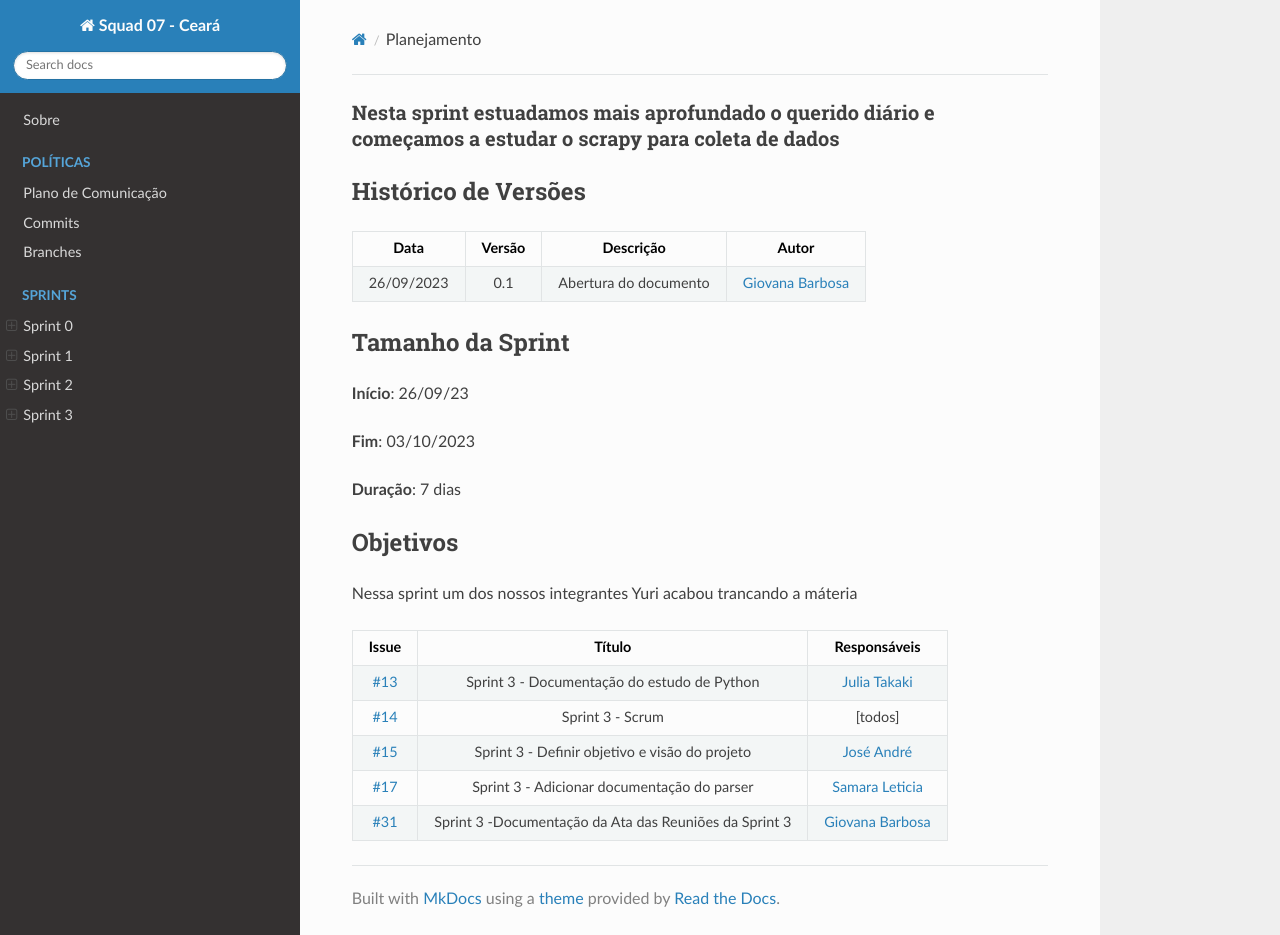
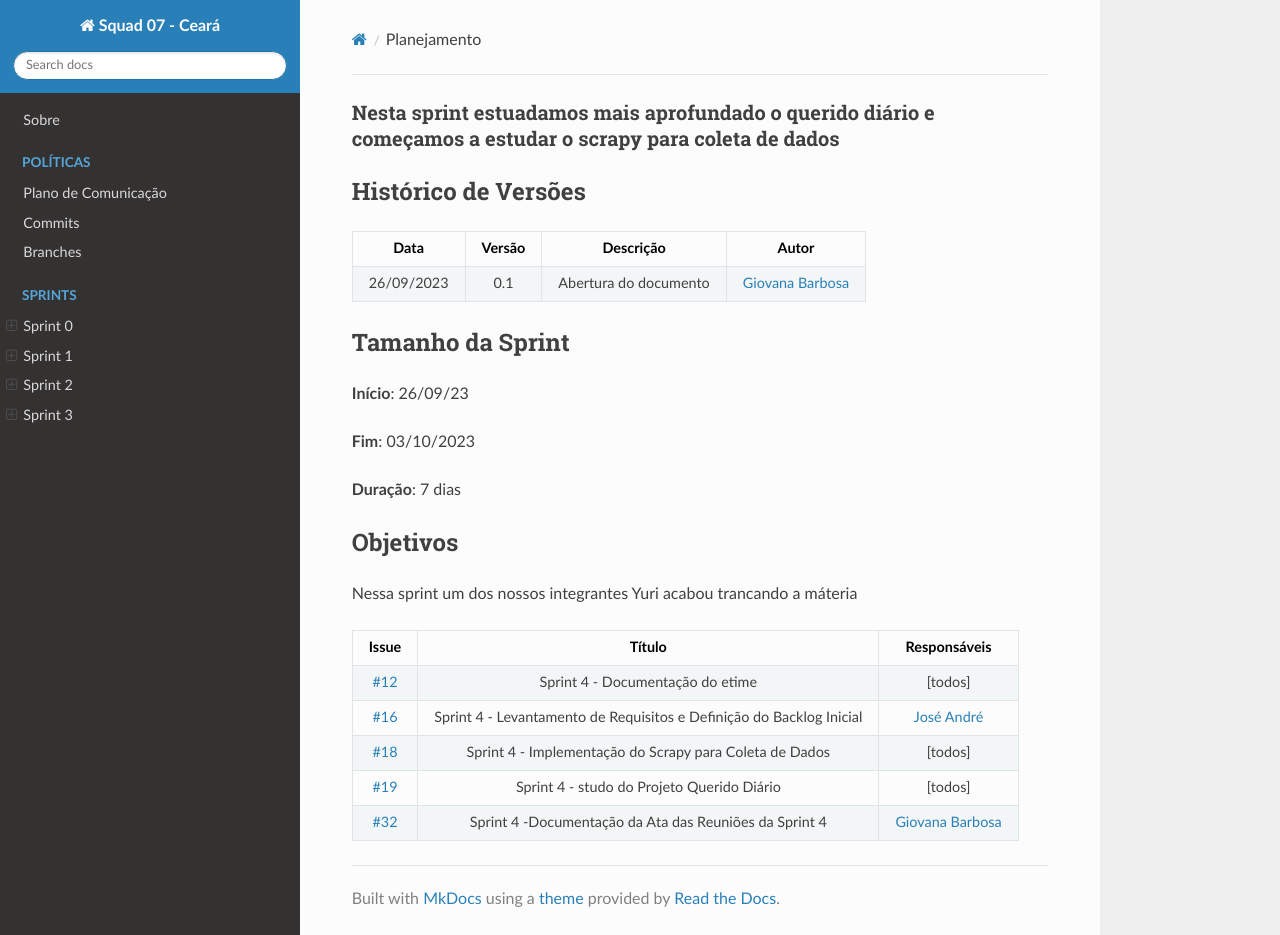
Before and after one commit to unb-mds/2023-2-Squad07, an MkDocs documentation site: the page built from docs/sprints/sprint04/planejamento.md, in a window 1280 px wide and 935 px high. Built offline with MkDocs 1.6.1, drawn with Linux system fonts in a browser that asks for light colours; nearby versions of some CDN libraries.

Commit message:
:pencil: sprint 4-Planejamento

```diff
--- a/docs/sprints/sprint04/planejamento.md
+++ b/docs/sprints/sprint04/planejamento.md
@@ -20,8 +20,8 @@ Nessa sprint um dos nossos integrantes Yuri acabou trancando a máteria
 
 |                            Issue                             |              Título               |                    Responsáveis                     |
 | :----------------------------------------------------------: | :-------------------------------: | :-------------------------------------------------: |
-| [#13](https://github.com/unb-mds/2023-2-Squad07/issues/13) |  Sprint 3 - Documentação do estudo de Python  |[Julia Takaki](https://github.com/juliatakaki)   |
-| [#14](https://github.com/unb-mds/2023-2-Squad07/issues/14) | Sprint 3 - Scrum |  [todos]|
-| [#15](https://github.com/unb-mds/2023-2-Squad07/issues/15) | Sprint 3 - Definir objetivo e visão do projeto| [José André](https://github.com/joseandre25)|
-| [#17](https://github.com/unb-mds/2023-2-Squad07/issues/17) | Sprint 3 - Adicionar documentação do parser  |  [Samara Leticia](https://github.com/samarawwleticia)     |
-| [#31](https://github.com/unb-mds/2023-2-Squad07/issues/31) | Sprint 3 -Documentação da Ata das Reuniões da Sprint 3  |  [Giovana Barbosa ](https://github.com/gio221) |
+| [#12](https://github.com/unb-mds/2023-2-Squad07/issues/12) |  Sprint 4 - Documentação do etime  |[todos] |
+| [#16](https://github.com/unb-mds/2023-2-Squad07/issues/16) | Sprint 4 - Levantamento de Requisitos e Definição do Backlog Inicial | [José André](https://github.com/joseandre25) |
+| [#18](https://github.com/unb-mds/2023-2-Squad07/issues/18) | Sprint 4 - Implementação do Scrapy para Coleta de Dados| [todos]|
+| [#19](https://github.com/unb-mds/2023-2-Squad07/issues/19) | Sprint 4 - studo do Projeto Querido Diário | [todos] |
+| [#32](https://github.com/unb-mds/2023-2-Squad07/issues/32) | Sprint 4 -Documentação da Ata das Reuniões da Sprint 4   |  [Giovana Barbosa ](https://github.com/gio221) |
```
